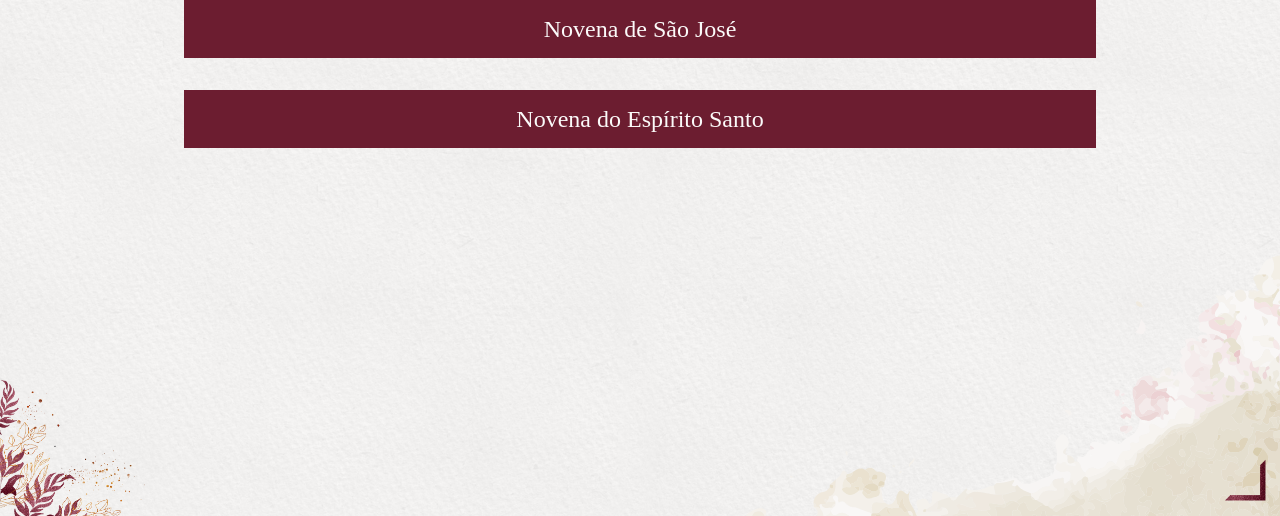
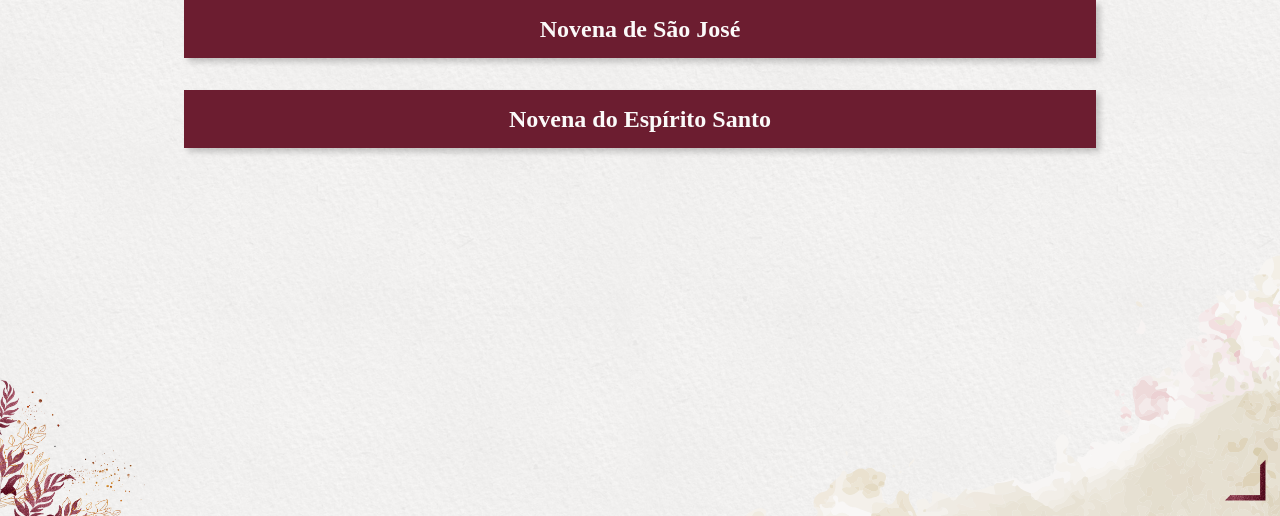
Before and after one commit to joaoroquesh/thaisajoao, a plain HTML site: page index.html in a window 1280 px wide. Shown: the part 284-800 px from the top of the page. Drawn offline with nearby package versions, Linux system fonts and the light colour scheme.

Commit message:
btn-click

```diff
--- a/index.html
+++ b/index.html
@@ -86,11 +86,11 @@
           <h1 class="m-auto title text-center">Nossas Orações</h1>
         </div>
         <div class="row d-flex">
-          <a class="btn btn-primary d-flex mx-auto my-3 justify-content-center py-3 my-3 butler" target="_blank"
+          <a class="btn btn-primary btn-click d-flex mx-auto my-3 justify-content-center py-3 my-3 butler" target="_blank"
           href="https://docs.google.com/spreadsheets/d/1_8i0sN0_DzQzZCMHv_i7n4M1U2t8dsxfFZxPYnXbEa0/edit#gid=0">
             Novena de São José
           </a>
-          <a class="btn btn-primary d-flex mx-auto my-3 justify-content-center py-3 my-3 butler" target="_blank"
+          <a class="btn btn-primary btn-click d-flex mx-auto my-3 justify-content-center py-3 my-3 butler" target="_blank"
           href="https://comshalom.org/novena-espirito-santo-completa">
             Novena do Espírito Santo
           </a>
--- a/sass/oracoes.scss
+++ b/sass/oracoes.scss
@@ -10,9 +10,25 @@ $branco:#fbfaf9;
   .btn-primary{
     width: 80%;
   }
-  .btn-primary:hover{
-    width: 75%;
+
+  .btn-click{
+    font-weight: 600;
+    font-size: 1.5rem;
+    padding:10px 30px;
+    box-shadow: 4px 4px 6px rgba(0, 0, 0, 0.2);
+    transition:all 0.3s ease-in-out;
   }
+
+  .btn-click:hover{
+    transform: translateX(2px) translateY(2px);
+    box-shadow: 2px 2px 3px rgba(0, 0, 0, 0.2);
+  }
+
+  .btn-click:active{
+    transform: translateX(4px) translateY(4px);
+    box-shadow: 0px 0px 2px rgba(0, 0, 0, 0.2);
+  }
+
 
 .logo{
   width: 200px;
```
Also changed, not shown: sass/oracoes.css, 1 other file.
